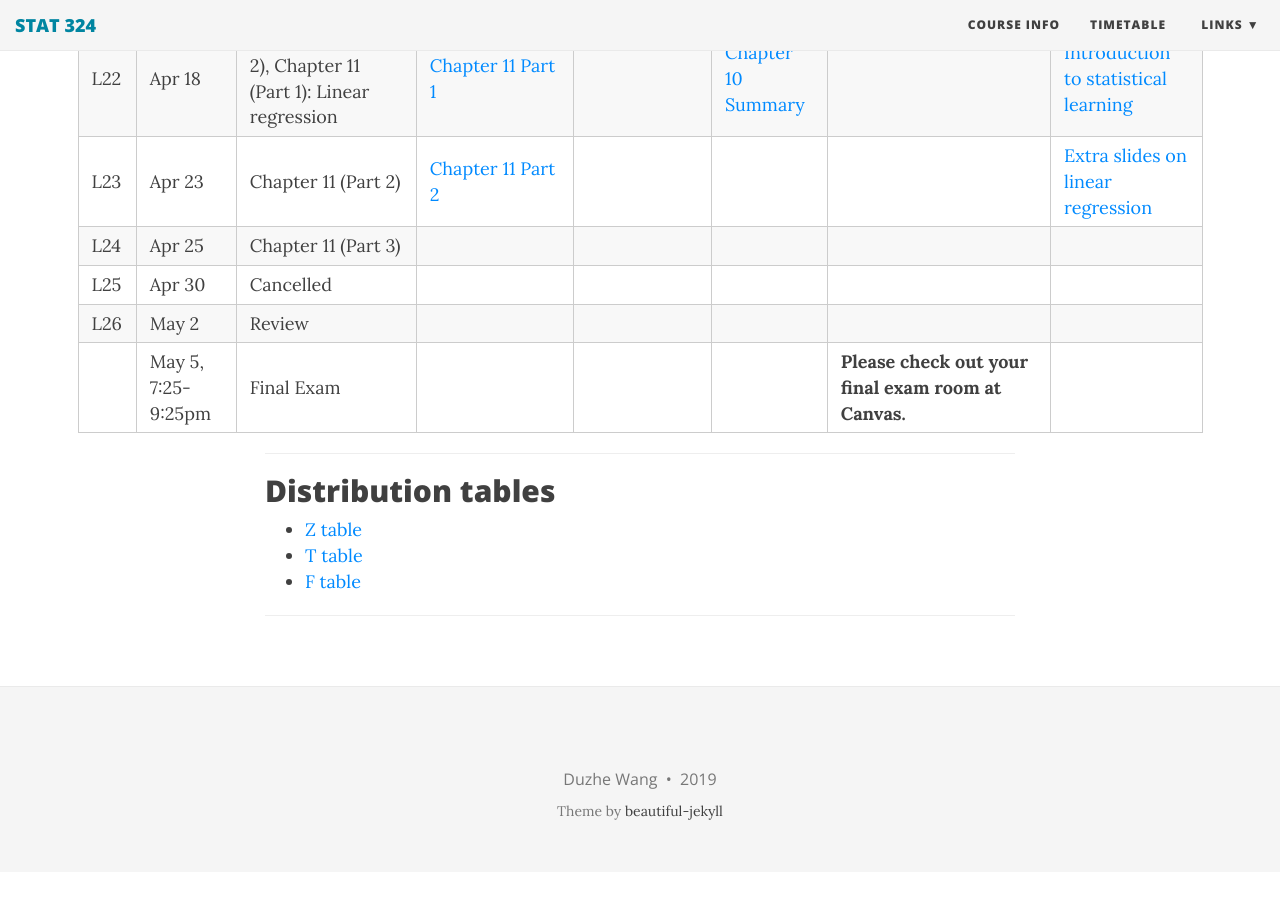
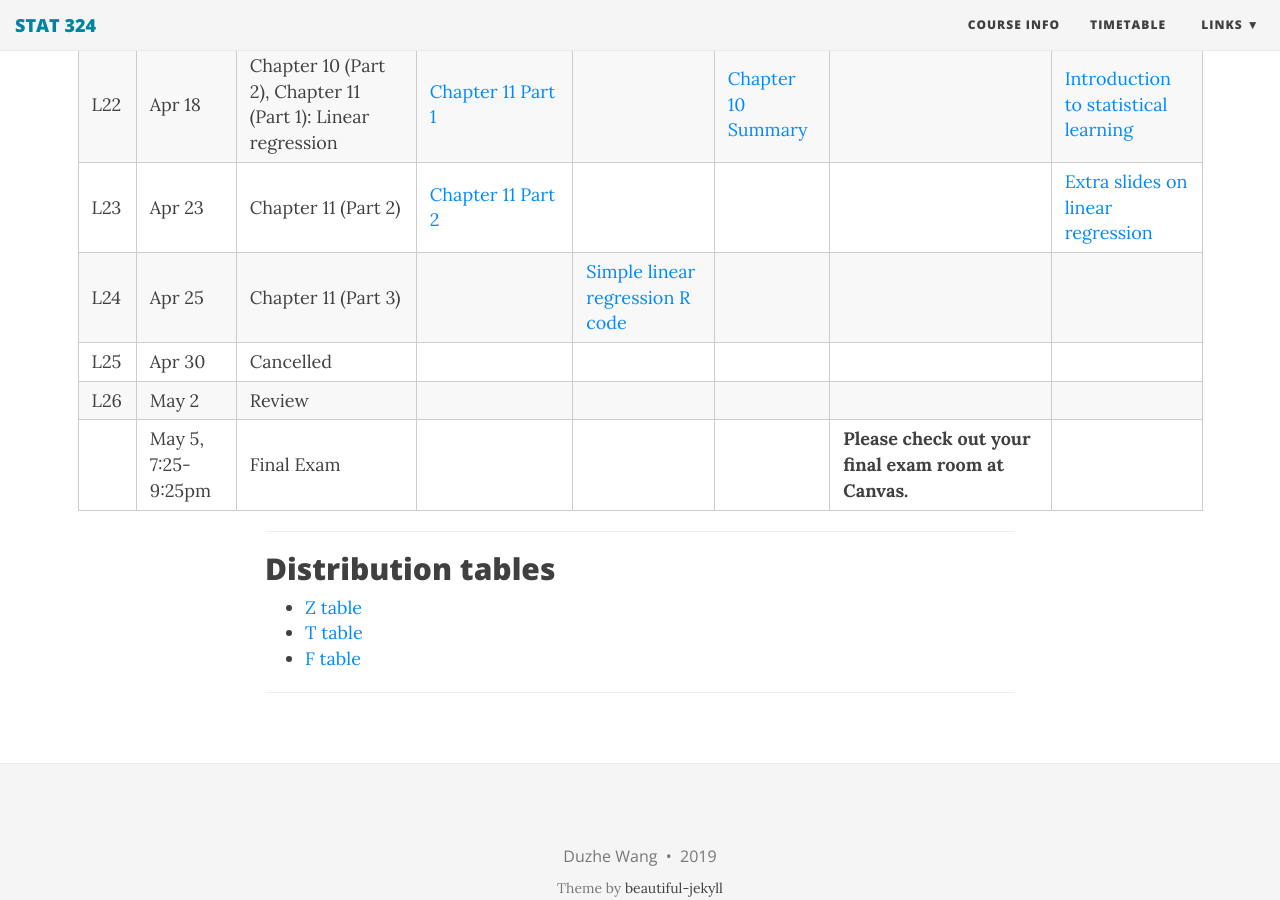
Before and after one commit to duzhewang/stat324, a Jekyll site: the page built from timetable.md, in a window 1280 px wide and 900 px high, scrolled down 2529 px. Built offline with Jekyll 4.4.1, drawn with Linux system fonts in a browser that asks for light colours; nearby versions of some CDN libraries; before the commit the page ends 3401 px from its top, so only the background shows below that.

Commit message:
Update timetable.md

```diff
--- a/timetable.md
+++ b/timetable.md
@@ -36,7 +36,7 @@
 |L21 | Apr 16 | Chapter 10 (Part 1): comparing multiple independent populations |   [Chapter 10](https://github.com/dzwang91/stat324/raw/gh-pages/lectures/chapter10.pdf),   [ANOVA in R](https://github.com/dzwang91/stat324/raw/gh-pages/lectures/ANOVAinR.pdf)|  [ANOVA R code](https://github.com/dzwang91/stat324/raw/gh-pages/R/anova.R)   |  |Download F table from Canvas. HW7 is out, due on 4/23. |  |
 |L22 | Apr 18 |Chapter 10 (Part 2), Chapter 11 (Part 1): Linear regression |[Chapter 11 Part 1](https://github.com/dzwang91/stat324/raw/gh-pages/lectures/chapter11-1.pdf)|   | [Chapter 10 Summary](https://github.com/dzwang91/stat324/raw/gh-pages/notessummary/chapter10notes.pdf)  |  | [Introduction to statistical learning](https://github.com/dzwang91/stat324/raw/gh-pages/lectures/introSL.pdf)|
 |L23 | Apr 23 | Chapter 11 (Part 2)|[Chapter 11 Part 2](https://github.com/dzwang91/stat324/raw/gh-pages/lectures/chapter11-2.pdf)|     |  |  | [Extra slides on linear regression](https://github.com/dzwang91/stat324/raw/gh-pages/lectures/extraLRslides.pdf)    |
-| L24 | Apr 25 |Chapter 11 (Part 3) |       |  |  |  |  |
+| L24 | Apr 25 |Chapter 11 (Part 3) |       |[Simple linear regression R code](https://github.com/dzwang91/stat324/raw/gh-pages/R/slr.Rmd)|  |  |  |
 |L25 | Apr 30 |Cancelled |  |     |   |  |  |
 |L26 | May 2 | Review  |        |     |    |  |  |
 | | May 5, 7:25-9:25pm  |Final Exam |         |     |    | **Please check out your final exam room at Canvas.**  |  |
```
